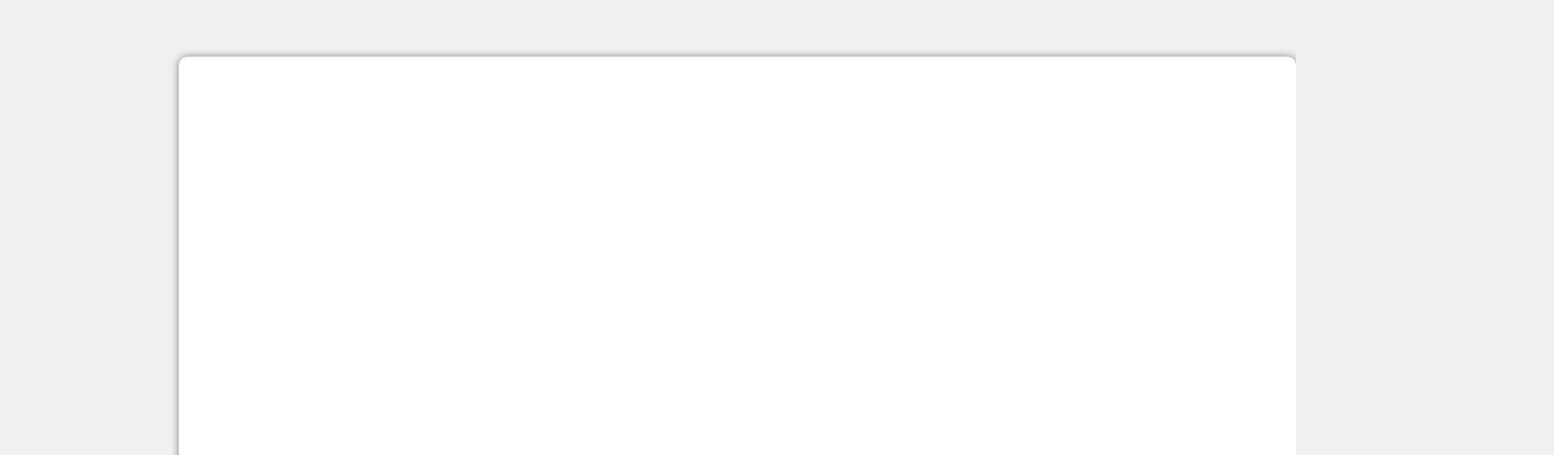
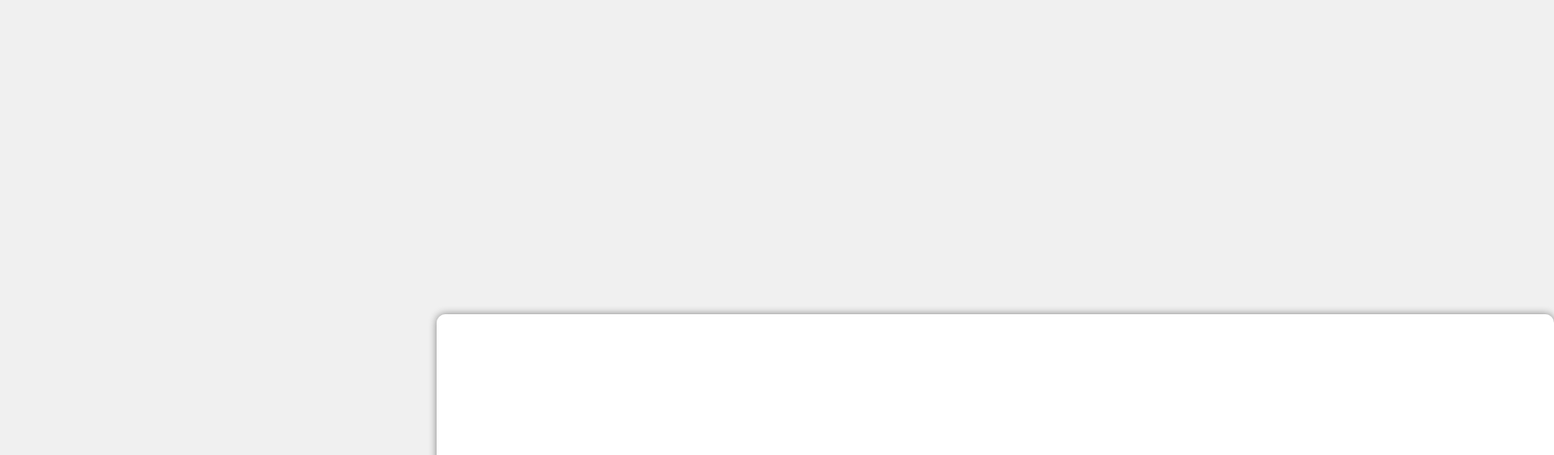
Before and after one commit to imkishoreantony/Factorial_HTML, a plain HTML site: page index.html in a window 1280 px wide. Shown: the part 142-672 px from the top of the page at 86% size, 1808 px wide, since content can reach past the window. Drawn offline with Linux system fonts and the light colour scheme.

Commit message:
Update index.html

```diff
--- a/index.html
+++ b/index.html
@@ -6,7 +6,7 @@
     body {
       font-family: 'Gill Sans', 'Gill Sans MT', Calibri, 'Trebuchet MS', sans-serif;
       background: #f0f0f0;
-      padding: 200px;
+      padding: 500px;
     }
     .container {
       background: rgb(255, 255, 255);
```
